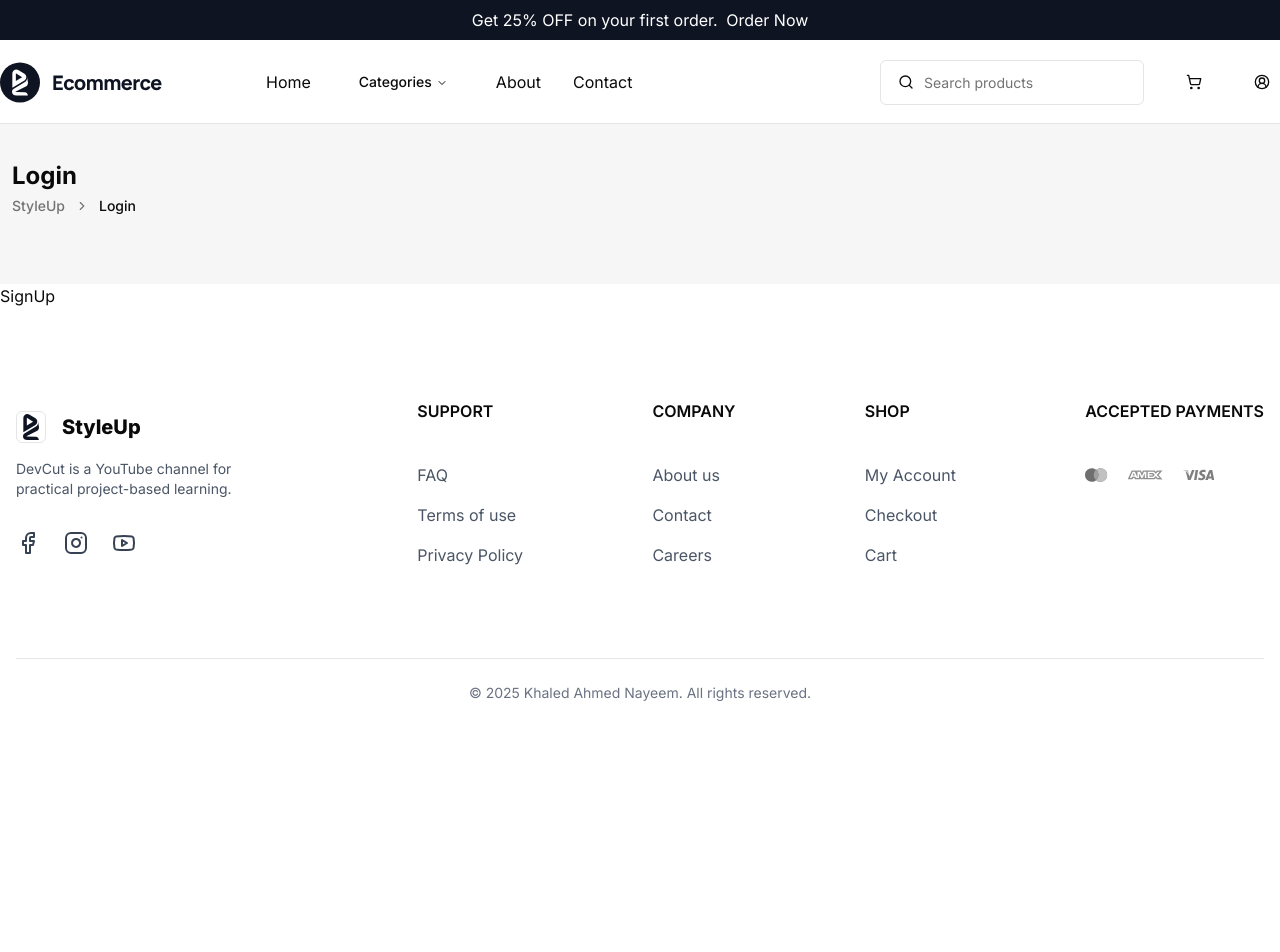
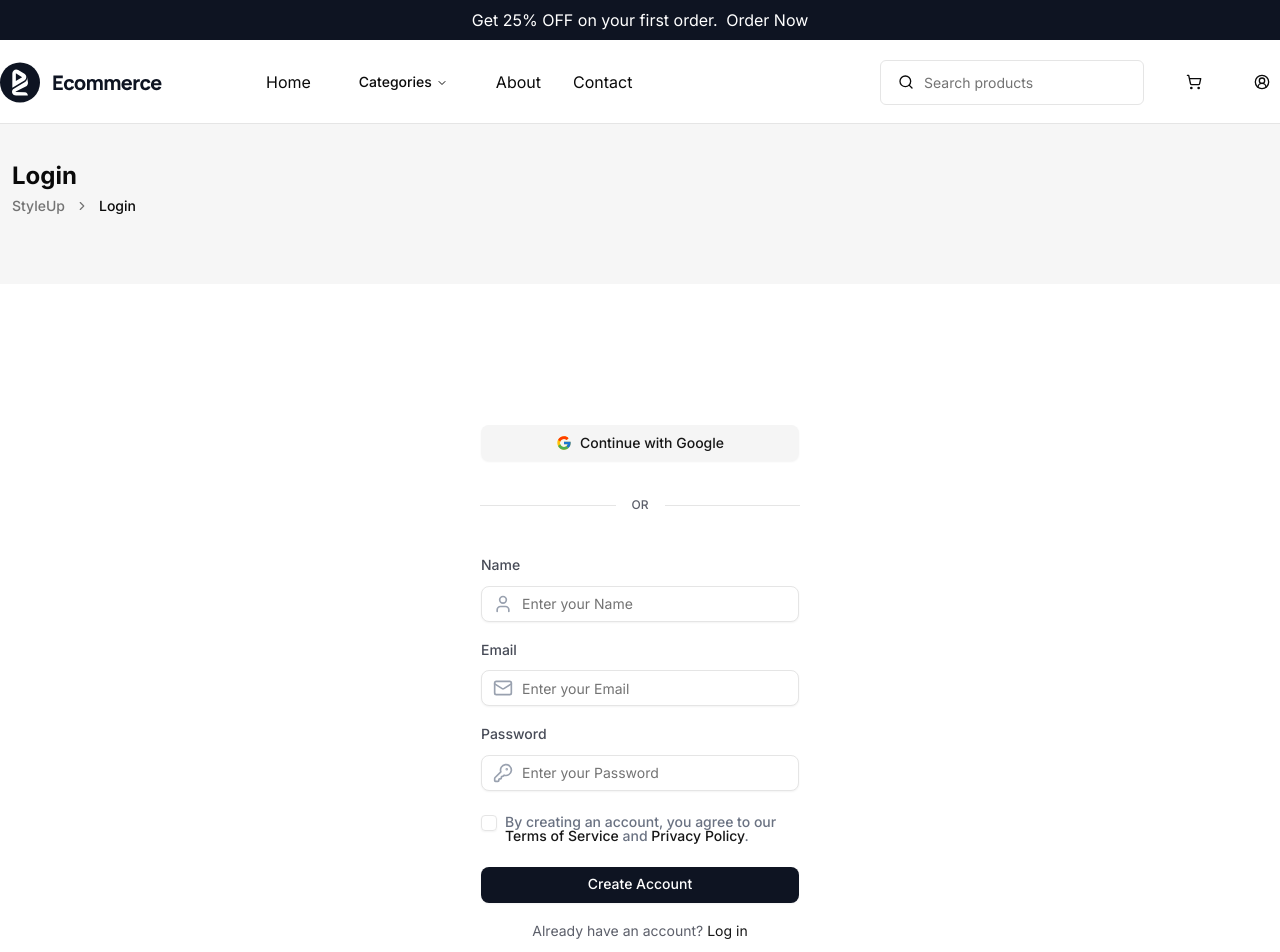
Before and after one commit to KhaledAhmed2004/StyleUp, a React (Vite) app: page /auth/sign-up in a window 1280 px wide. Shown: the top 952 px of the page. Before the commit the page ends 800 px from the top, so only its background shows below. Built offline with nearby package versions, Linux system fonts and the light colour scheme.

Commit message:
feat(page): complet the signup page

```diff
--- a/package.json
+++ b/package.json
@@ -27,6 +27,7 @@
     ]
   },
   "dependencies": {
+    "@radix-ui/react-checkbox": "^1.3.1",
     "@radix-ui/react-label": "^2.1.6",
     "@radix-ui/react-navigation-menu": "^1.2.12",
     "@radix-ui/react-separator": "^1.1.6",
--- /dev/null
+++ b/src/components/ui/checkbox.tsx
@@ -0,0 +1,30 @@
+import * as React from "react"
+import * as CheckboxPrimitive from "@radix-ui/react-checkbox"
+import { CheckIcon } from "lucide-react"
+
+import { cn } from "@/lib/utils"
+
+function Checkbox({
+  className,
+  ...props
+}: React.ComponentProps<typeof CheckboxPrimitive.Root>) {
+  return (
+    <CheckboxPrimitive.Root
+      data-slot="checkbox"
+      className={cn(
+        "peer border-input dark:bg-input/30 data-[state=checked]:bg-primary data-[state=checked]:text-primary-foreground dark:data-[state=checked]:bg-primary data-[state=checked]:border-primary focus-visible:border-ring focus-visible:ring-ring/50 aria-invalid:ring-destructive/20 dark:aria-invalid:ring-destructive/40 aria-invalid:border-destructive size-4 shrink-0 rounded-[4px] border shadow-xs transition-shadow outline-none focus-visible:ring-[3px] disabled:cursor-not-allowed disabled:opacity-50",
+        className
+      )}
+      {...props}
+    >
+      <CheckboxPrimitive.Indicator
+        data-slot="checkbox-indicator"
+        className="flex items-center justify-center text-current transition-none"
+      >
+        <CheckIcon className="size-3.5" />
+      </CheckboxPrimitive.Indicator>
+    </CheckboxPrimitive.Root>
+  )
+}
+
+export { Checkbox }
--- a/src/components/ui/separator.tsx
+++ b/src/components/ui/separator.tsx
@@ -1,11 +1,11 @@
-import * as React from "react"
-import * as SeparatorPrimitive from "@radix-ui/react-separator"
+import * as React from 'react';
+import * as SeparatorPrimitive from '@radix-ui/react-separator';
 
-import { cn } from "@/lib/utils"
+import { cn } from '@/lib/utils';
 
 function Separator({
   className,
-  orientation = "horizontal",
+  orientation = 'horizontal',
   decorative = true,
   ...props
 }: React.ComponentProps<typeof SeparatorPrimitive.Root>) {
@@ -15,12 +15,12 @@ function Separator({
       decorative={decorative}
       orientation={orientation}
       className={cn(
-        "bg-border shrink-0 data-[orientation=horizontal]:h-px data-[orientation=horizontal]:w-full data-[orientation=vertical]:h-full data-[orientation=vertical]:w-px",
-        className
+        'shrink-0 bg-border data-[orientation=horizontal]:h-px data-[orientation=horizontal]:w-full data-[orientation=vertical]:h-full data-[orientation=vertical]:w-px',
+        className,
       )}
       {...props}
     />
-  )
+  );
 }
 
-export { Separator }
+export { Separator };
--- a/src/index.css
+++ b/src/index.css
@@ -118,7 +118,6 @@ body {
   letter-spacing: 5%;
   text-transform: Uppercase;
 }
-
 
 /* text-h1 */
 .text-h1 {
--- a/src/pages/ForgotPassowrd.tsx
+++ b/src/pages/ForgotPassowrd.tsx
@@ -1,8 +1,5 @@
+const ForgotPassowrd = () => {
+  return <div>ForgotPassowrd</div>;
+};
 
-const ForgotPassowrd = () => {
-  return (
-    <div>ForgotPassowrd</div>
-  )
-}
-
-export default ForgotPassowrd
+export default ForgotPassowrd;
--- a/src/pages/SignUp.tsx
+++ b/src/pages/SignUp.tsx
@@ -1,5 +1,221 @@
+// import { Link } from 'react-router';
+// import { Button } from '@/components/ui/button';
+// import { Input } from '@/components/ui/input';
+// import { Label } from '@radix-ui/react-label';
+// import { Separator } from '@/components/ui/separator';
+// import { FcGoogle } from 'react-icons/fc';
+// import { KeyRound, Mail } from 'lucide-react';
+// import { Checkbox } from '@radix-ui/react-checkbox';
+
+// const SignUp = () => {
+//   return (
+//     <section className="flex min-h-screen items-center justify-center">
+//       <div className="flex w-[318px] flex-col items-center">
+//         {/* Google Button */}
+//         <Button variant="secondary" className="w-full gap-2">
+//           <FcGoogle size={20} /> Continue with Google
+//         </Button>
+
+//         {/* Divider */}
+//         <div className="mt-8 mb-9 flex w-80 items-center justify-center gap-4">
+//           <Separator className="flex-1" />
+//           <p className="label-loose-medium text-neutral-black-b500">OR</p>
+//           <Separator className="flex-1" />
+//         </div>
+
+//         {/* Name Field */}
+//         <div className="mb-4 w-full space-y-2">
+//           <Label className="body-medium text-neutral-black-b600" htmlFor="name">
+//             Name
+//           </Label>
+//           <div className="relative">
+//             <Input
+//               id="name"
+//               type="text"
+//               placeholder="Enter your Name"
+//               className="!bg-white !py-[10px] !pr-4 !pl-10"
+//             />
+//             <Mail
+//               className="absolute top-1/2 left-3 -translate-y-1/2 text-gray-400"
+//               size={20}
+//             />
+//           </div>
+//         </div>
+//         {/* Email Field */}
+//         <div className="mb-4 w-full space-y-2">
+//           <Label
+//             className="body-medium text-neutral-black-b600"
+//             htmlFor="email"
+//           >
+//             Email
+//           </Label>
+//           <div className="relative">
+//             <Input
+//               id="email"
+//               type="email"
+//               placeholder="Enter your Email"
+//               className="!bg-white !py-[10px] !pr-4 !pl-10"
+//             />
+//             <Mail
+//               className="absolute top-1/2 left-3 -translate-y-1/2 text-gray-400"
+//               size={20}
+//             />
+//           </div>
+//         </div>
+
+//         {/* Password Field */}
+//         <div className="w-full space-y-2">
+//           <Label
+//             className="body-medium text-neutral-black-b600"
+//             htmlFor="password"
+//           >
+//             Password
+//           </Label>
+//           <div className="relative">
+//             <Input
+//               id="password"
+//               type="password"
+//               placeholder="Enter your Password"
+//               className="!bg-white !py-[10px] !pr-4 !pl-10"
+//             />
+//             <KeyRound
+//               className="absolute top-1/2 left-3 -translate-y-1/2 text-gray-400"
+//               size={20}
+//             />
+//           </div>
+//         </div>
+
+//         {/* Forgot Password */}
+//         <div className="flex items-center space-x-2">
+//           <Checkbox id="terms" />
+//           <label
+//             htmlFor="terms"
+//             className="text-sm leading-none font-medium peer-disabled:cursor-not-allowed peer-disabled:opacity-70"
+//           >
+//            By creating an account you agree with our Terms of Service, Privacy Policy,
+//           </label>
+//         </div>
+
+//         {/* Login Button */}
+//         <Button className="body-medium mb-4 w-full">Create account</Button>
+
+//         {/* Sign up link */}
+//         <p className="body-regular text-center text-neutral-black-b500">
+//           Already have an account?{' '}
+//           <Link to="/auth/login" className="text-primary hover:underline">
+//             Log in
+//           </Link>
+//         </p>
+//       </div>
+//     </section>
+//   );
+// };
+
+// export default SignUp;
+import { Link } from 'react-router';
+import { Button } from '@/components/ui/button';
+import { Input } from '@/components/ui/input';
+import { Label } from '@/components/ui/label';
+import { Separator } from '@/components/ui/separator';
+import { Checkbox } from '@/components/ui/checkbox';
+import { FcGoogle } from 'react-icons/fc';
+import { Mail, KeyRound, User } from 'lucide-react';
+
 const SignUp = () => {
-  return <div>SignUp</div>;
+  return (
+    <section className="flex min-h-screen items-center justify-center">
+      <div className="flex w-[318px] flex-col items-center">
+        {/* Google Button */}
+        <Button variant="secondary" className="w-full gap-2">
+          <FcGoogle size={20} /> Continue with Google
+        </Button>
+
+        {/* Divider */}
+        <div className="mt-8 mb-9 flex w-80 items-center justify-center gap-4">
+          <Separator className="flex-1" />
+          <p className="label-loose-medium text-neutral-black-b500">OR</p>
+          <Separator className="flex-1" />
+        </div>
+
+        {/* Name Field */}
+        <div className="mb-4 w-full space-y-2">
+          <Label className="body-medium text-neutral-black-b600" htmlFor="name">
+            Name
+          </Label>
+          <div className="relative">
+            <Input
+              id="name"
+              type="text"
+              placeholder="Enter your Name"
+              className="!bg-white !py-[10px] !pl-10 !pr-4"
+            />
+            <User className="absolute left-3 top-1/2 -translate-y-1/2 text-gray-400" size={20} />
+          </div>
+        </div>
+
+        {/* Email Field */}
+        <div className="mb-4 w-full space-y-2">
+          <Label className="body-medium text-neutral-black-b600" htmlFor="email">
+            Email
+          </Label>
+          <div className="relative">
+            <Input
+              id="email"
+              type="email"
+              placeholder="Enter your Email"
+              className="!bg-white !py-[10px] !pl-10 !pr-4"
+            />
+            <Mail className="absolute left-3 top-1/2 -translate-y-1/2 text-gray-400" size={20} />
+          </div>
+        </div>
+
+        {/* Password Field */}
+        <div className="mb-4 w-full space-y-2">
+          <Label className="body-medium text-neutral-black-b600" htmlFor="password">
+            Password
+          </Label>
+          <div className="relative">
+            <Input
+              id="password"
+              type="password"
+              placeholder="Enter your Password"
+              className="!bg-white !py-[10px] !pl-10 !pr-4"
+            />
+            <KeyRound className="absolute left-3 top-1/2 -translate-y-1/2 text-gray-400" size={20} />
+          </div>
+        </div>
+
+        {/* Terms and Conditions Checkbox */}
+        <div className="mb-6 mt-2 flex w-full items-start space-x-2">
+          <Checkbox id="terms" />
+          <label
+            htmlFor="terms"
+            className="text-sm font-medium leading-none text-gray-500 peer-disabled:cursor-not-allowed peer-disabled:opacity-70"
+          >
+            By creating an account, you agree to our{' '}
+            <Link to="/terms" className="text-primary hover:underline">
+              Terms of Service
+            </Link>{' '}
+            and{' '}
+            <Link to="/privacy" className="text-primary hover:underline">
+              Privacy Policy
+            </Link>.
+          </label>
+        </div>
+
+        {/* Create Account Button */}
+        <Button className="body-medium mb-4 w-full">Create Account</Button>
+
+        {/* Login Link */}
+        <p className="body-regular text-center text-neutral-black-b500">
+          Already have an account?{' '}
+          <Link to="/auth/login" className="text-primary hover:underline">
+            Log in
+          </Link>
+        </p>
+      </div>
+    </section>
+  );
 };
 
 export default SignUp;
```
Also changed, not shown: src/components/ui/label.tsx (+7 -7 lines), src/pages/SuccesfulORder.tsx (line endings or trailing spaces), 1 other file (tests, documents, lock files or other folders).
